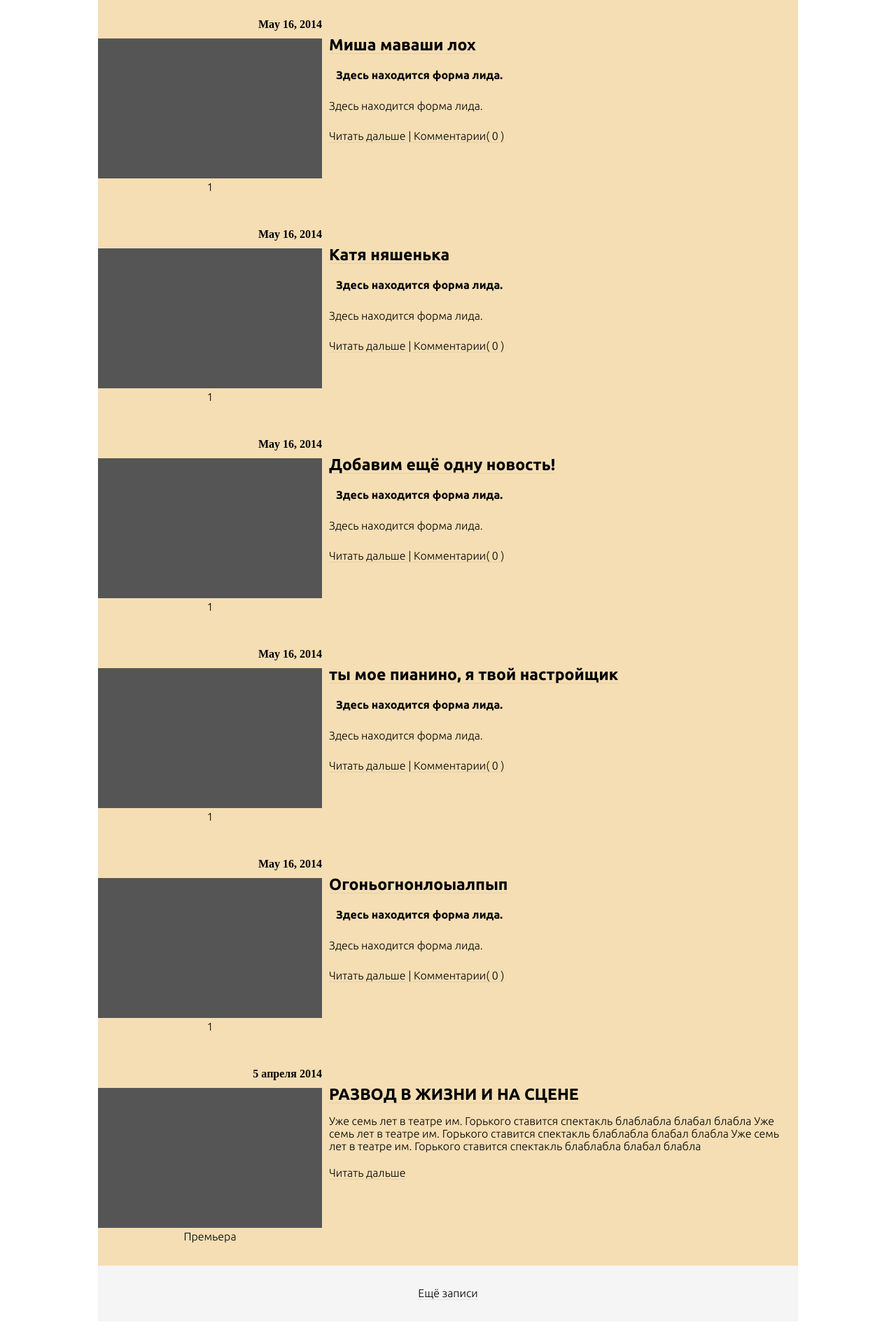
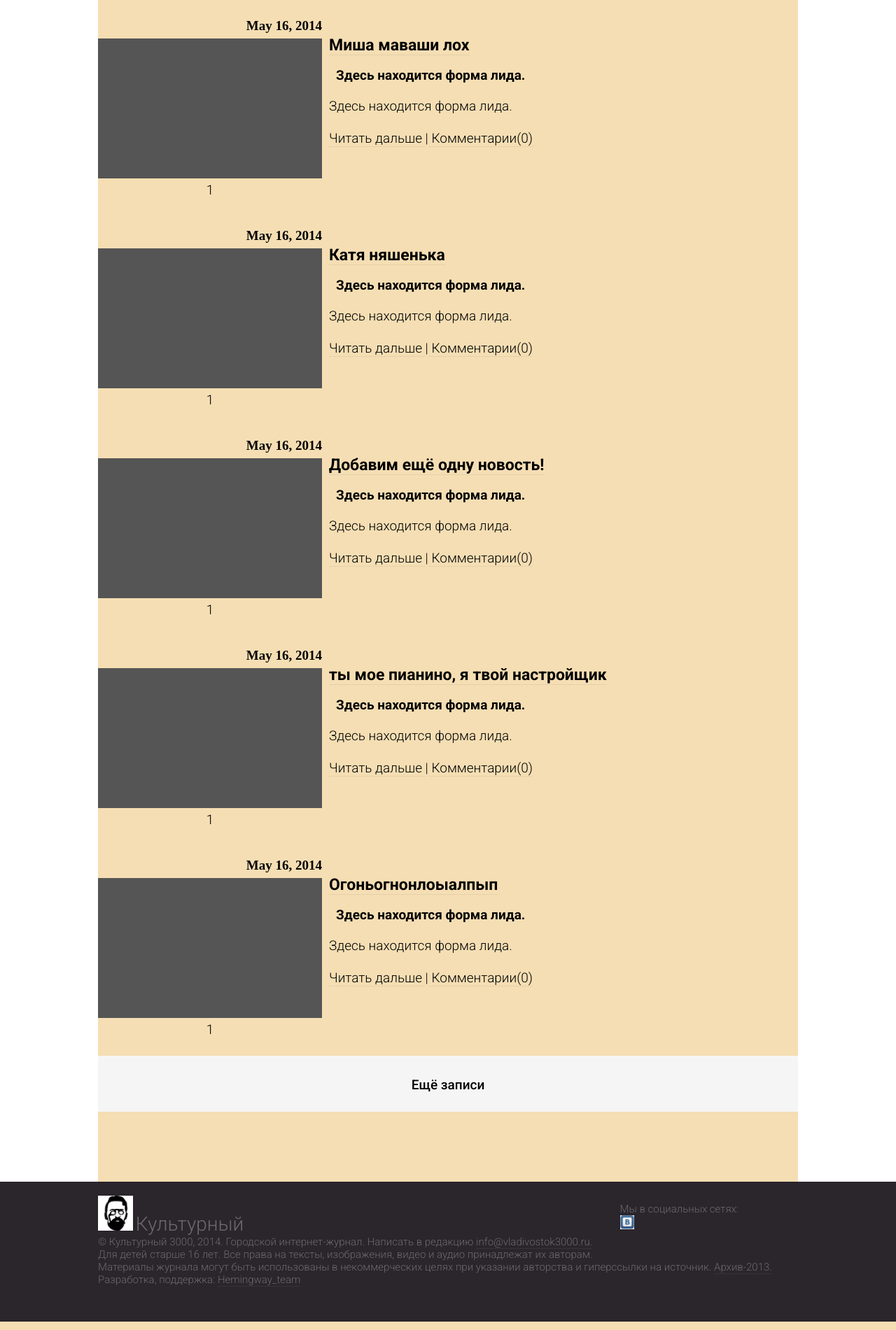
Before and after one commit to didlidu/cultureVl, a Django app: page / in a window 1280 px wide. Shown: the part 899-2800 px from the top of the page at 70% size. Run offline with Django 3.2, Linux system fonts and the light colour scheme; data comes from the database, SQL or seed files in the repository; both versions use the stored data as it was after the commit; parts of the project's set-up code (start-up, migrations or seed data) failed here and were passed over; some libraries are stand-ins or nearby versions.

Commit message:
Footer, fixed alot of diff things, keep working

```diff
--- a/blog_app/views.py
+++ b/blog_app/views.py
@@ -74,35 +74,39 @@ def lenta_get(request):
 
 def item(request, item_id):
 	html_code = ""
+	q = ""
 	u = New.objects.get(id=item_id)
 	u.cviews += 1
 	u.save()
-	record = {
-			'id': u.id,
-			'date': u.date,
-			'type': u.new_type,
-			'body': u.html,
-			'title': u.name,
-			'info': u.lid,
-			'lid': u.lid,
-			'views': u.cviews,
-			'comments': u.ccomments,
-	}
-	rcds = New.objects.all()[:4]
-	j = 1
+	count_news = 3
+	j = 0
+	rcds = New.objects.all()[:count_news+1]
 	for i in rcds:
 		if u.id == i.id: continue
-		record.update({
-			'id_'+str(j): i.id,
-			'date_'+str(j): i.date,
-			'type_'+str(j): i.new_type,
-			'title_'+str(j): i.name,
-			'info_'+str(j): i.lid,
-			'lid_'+str(j): i.lid,
-			'views_'+str(j): i.cviews,
-			'comments_'+str(j): i.ccomments,
-		})
 		j += 1
+		record = {
+			'id': i.id,
+			'date': i.date,
+			'type': i.new_type,
+			'title': i.name,
+			'views': i.cviews,
+		}
+		q += render_to_string('pages/parts/little_div.html', record)
+		if j == count_news: break
+
+	record = {
+		'id': u.id,
+		'date': u.date,
+		'type': u.new_type,
+		'body': u.html,
+		'title': u.name,
+		'info': u.lid,
+		'lid': u.lid,
+		'views': u.cviews,
+		'comments': u.ccomments,
+		'other_news': q,
+	}
+
 	html_code += render_to_string('blog_app/header.html', record)
 	html_code += render_to_string('pages/item.html', record)
 	html_code += render_to_string('blog_app/footer.html', record)
@@ -111,18 +115,6 @@ def item(request, item_id):
 		i = New.objects.get(id=item_id)
 	except:
 		return render(request, 'pages/item.html')
-	i.looks += 1
-	ctx = {
-		'date': i.date,
-		'type': i.new_type,
-		'title': i.name,
-		'info': i.lid,
-		'lid': i.lid,
-		'comments': i.ccomments,
-	    'views': i.cviews,
-	}
-	return render(request, 'pages/item.html', ctx)
-
 
 def search(request):
 	return render(request, 'search.html')
--- a/static/css/footer.css
+++ b/static/css/footer.css
@@ -1,23 +1,70 @@
-    #more{
-        width: inherit;
-        height: 80px;
-        text-align: center;
-        background-color: whitesmoke;
-        display: inline-block;
-    }
-    #more span{
-        margin: 30px auto 0;
-        opacity: 1;
-        display: inline-block;
-    }
 
 #substrate-footer {
-    height:150px;
+    height:130px;
     margin:20px 0 0
 }
 #footer {
-    background-color: rgba(0, 0, 0, 0.37);
-    height:150px;
+    font-size: 15px;
+    font-style: normal;
+    font-variant: normal;
+    font-weight: 300;
+    background: #2b252c;
+    color: rgba(128, 128, 128, 0.74902);
+    height:200px;
     margin:-150px auto 0;
     width: inherit;
 }
+#footer a{
+}
+#footer a:hover {
+color: rgba(212,212,212,0.85);
+}
+#footer div{
+    display: inline-block;
+}
+#footer_wrap{
+    width:1000px;
+    margin: 0 auto;
+    display: block !important;
+    padding-top: 20px;
+}
+#footer_logo{
+    display: inline-block;
+    width:inherit;
+}
+#footer_logo > span {
+    font-size: 28px;
+    margin-top: 0;
+}
+#footer_logo img{
+    width: 50px;
+    height: 50px;
+    display: inline-block;
+}
+#footer_social{
+    padding-top: 10px;
+    padding-right: 15px;
+    float: right;
+    display: inline-block;
+    margin-right: 70px;
+
+}
+#footer_social img{
+    width: 20px;
+    height: 20px;
+}
+#footer_social span{
+    display: inline;
+}
+#footer_info, #write_to_us #footer_copyright{
+    width:inherit;
+}
+#footer_development{
+    width:inherit;
+}
+#footer_archive{
+    display: inline-block;
+    margin-right:0;
+    margin-bottom: 0;
+    position: absolute;
+}
--- a/static/css/header.css
+++ b/static/css/header.css
@@ -14,8 +14,9 @@
 html, body{
     width:100%;
     min-height: 100%;
-    font-family: 'Ubuntu', sans-serif;
-    font-size: 12pt;
+    font-family: 'Roboto', sans-serif;
+    font-size: 19px;
+    font-kerning: auto;
     font-weight: 300;
 }
 
@@ -27,6 +28,8 @@ body{
 #header{
     width: inherit;
     display: inline-block;
+    font-family: 'Source Sans Pro', sans-serif;
+    font-weight: 400;
     height: 300px;
     background-color: greenyellow;
 }
@@ -40,6 +43,7 @@ body{
 #header nav{
     float: right;
     width: inherit;
+    margin-top: 10px;
 }
 #header_pic{
     position: absolute;
@@ -74,9 +78,11 @@ body{
     width: 1000px;
     background-color: wheat;
     margin: 0 auto;
+    padding-bottom: 100px;
 }
 #wrapper{
     display: inline-block;
+    /*background: #2b252c;*/
     background-color: black;
     width: inherit;
     margin-top:0;
--- a/static/css/item_page.css
+++ b/static/css/item_page.css
@@ -107,6 +107,7 @@ p {
     width:50%;
     margin-left:50%;
     text-align: right;
+    padding-right: 10px;
 }
 .foot_title{
     width: inherit;
--- a/static/css/main_style.css
+++ b/static/css/main_style.css
@@ -1,4 +1,25 @@
 @charset "UTF-8";
+
+#more{
+    width: inherit;
+    height: 80px;
+    text-align: center;
+    background-color: whitesmoke;
+    display: inline-block;
+}
+#stuff a{
+    transition: background-color 0.35s ease-in-out, color 0.35s ease-in-out, border-bottom-color 0.35s ease-in-out;
+}
+#stuff a:hover{
+    color: rgba(212,212,212,0.85);
+}
+#more span{
+    margin: 30px auto 0;
+    opacity: 1;
+    display: inline-block;
+    cursor: pointer;
+    font-weight: 500;
+}
 
 
 #main_container{
--- a/templates/blog_app/footer.html
+++ b/templates/blog_app/footer.html
@@ -1,10 +1,27 @@
+{% load static %}
 </div>
 <div></div><!-- очищающий блок -->
 <div id="substrate-footer"></div><!-- блок подложка подвала сайта -->
 
 <div id="footer"><!-- подвал сайта -->
-<h3>Подвал сайта</h3>
+	<div id="footer_wrap">
+		<div id="footer_logo">
+			<img src="{% static "pics/CHEKHOV.jpg"%}" />
+			<span>Культурный</span>
+			<div id="footer_social">
+				<span>Мы в социальных сетях:</span><br>
+				<img src="{%static "pics/vk_small.jpg"%}" />
+			</div>
+		</div>
 
-		</div>
+		<div id="footer_info">© Культурный 3000, 2014. Городской интернет-журнал. Написать в редакцию <a>info@vladivostok3000.ru.</a> </div>
+		<div id="write_to_us">Для детей старше 16 лет. Все права на тексты, изображения, видео и аудио принадлежат их авторам.</div>
+		<div id="footer_copyright"> Материалы журнала  могут быть использованы в некоммерческих целях при указании авторства и гиперссылки на источник. <a>Архив-2013.</a></div>
+		<div id="footer_development">Разработка, поддержка: <a>Hemingway_team</a></div>
+		<div id="footer_archive"></div>
+
+	</div>
+</div>
+</div>
 	</body>
 </html>
--- a/templates/blog_app/header.html
+++ b/templates/blog_app/header.html
@@ -8,6 +8,9 @@
         <meta name="keywords" content="" />
         <meta name="description" content="" />
         <link type="text/css" rel="stylesheet" href="http://fonts.googleapis.com/css?family=Ubuntu:300,400,700,300italic,400italic&amp;subset=latin,cyrillic">
+        <link href="http://fonts.googleapis.com/css?family=Source+Sans+Pro:300,400,600" rel="stylesheet" type="text/css" />
+        <link href='http://fonts.googleapis.com/css?family=Roboto:400,300,500,700&subset=latin,cyrillic-ext' rel='stylesheet' type='text/css'>
+
         <link rel="stylesheet" type="text/css" href="{% static "css/header.css" %}">
         <link rel="stylesheet" type="text/css" href="{% static "css/main_style.css" %}">
         <link rel="stylesheet" type="text/css" href="{% static "css/footer.css" %}">
@@ -25,14 +28,25 @@
 
                 // Note: make sure you call dropotron on the top level <ul>
                 $('#main-nav').find('> ul').dropotron({
+                    mode: 'instant',     // Menu mode ("instant", "fade", "slide", "zoom")
+                    speed: '10',     // Menu speed ("fast", "slow", or ms)
+                    hoverDelay: 20,        // Hover delay (in ms)
+                    hideDelay: 50,        // Hide delay (in ms; 0 disables)
                     offsetY: 0 // Nudge up submenus by 10px to account for padding
                 });
                 $('#nav').find('> ul').dropotron({
+                    mode: 'instant',     // Menu mode ("instant", "fade", "slide", "zoom")
+                    speed: '10',     // Menu speed ("fast", "slow", or ms)
+
+                    hoverDelay: 20,        // Hover delay (in ms)
+                    hideDelay: 100,        // Hide delay (in ms; 0 disables)
                     offsetY: 0 // Nudge up submenus by 10px to account for padding
                 });
 
             });
         </script>
+
+        <script src="http://vk.com/js/api/openapi.js"; type="text/javascript" charset="windows-1251"></script>
 
     </head>
 
--- a/templates/pages/item_li.html
+++ b/templates/pages/item_li.html
@@ -18,7 +18,7 @@
                 <div class="item_information">{{ info|safe }}</div>
                 <div class="item_lid">{{ lid|safe }}</div>
                 <div class="item_read">
-                    <a href="/item/{{ id }}">Читать дальше </a>|<a href="/item/{{ id }}"> Комментарии( {{ comments }} )</a>
+                    <a href="/item/{{ id }}">Читать дальше </a>|<a href="/item/{{ id }}"> Комментарии({{ comments }})</a>
                 </div>
             </div>
 </div>
--- a/templates/pages/lenta.html
+++ b/templates/pages/lenta.html
@@ -1,39 +1,12 @@
 {% include 'blog_app/header.html' %}
     <div id="source">
     <ul id="main_container">
+
     {{ stuff|safe }}
 
-        <li>
-        <div class="item">
-            <div class="item_pic">
-                <div class="item_date">
-                    5 апреля 2014
-                </div>
-                <div class="item_photo">
-
-                </div>
-                <div class="item_type">
-                    Премьера
-                </div>
-            </div>
-            <div class="item_info">
-                <div class="item_header">
-                        <a href="/item/23" class=title_link>РАЗВОД В ЖИЗНИ И НА СЦЕНЕ</a>
-                </div>
-                <div class="item_lid">
-                    Уже семь лет в театре им. Горького ставится спектакль блаблабла блабал блабла
-                    Уже семь лет в театре им. Горького ставится спектакль блаблабла блабал блабла
-                    Уже семь лет в театре им. Горького ставится спектакль блаблабла блабал блабла
-                </div>
-                <div class="item_read">
-                    <a href="/item/{{ id }}">Читать дальше</a>
-                </div>
-            </div>
-        </div></li>
-
-        </ul>
+    </ul>
     </div>
-<div id="more">
-    <span><a href="">Ещё записи</a></span>
-</div>
+    <div id="more">
+        <span>Ещё записи</span>
+    </div>
 {% include 'blog_app/footer.html' %}
```
Also changed, not shown: static/js/main.js (deleted, +0 -12 lines), templates/pages/item.html (+17 -36 lines), templates/pages/parts/little_div.html (added, +14 -0 lines), db.sqlite3, static/pics/CHEKHOV.jpg, static/pics/vk_small.jpg (added).
